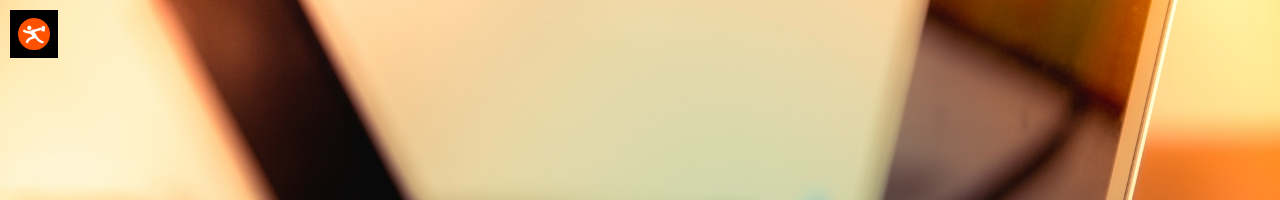
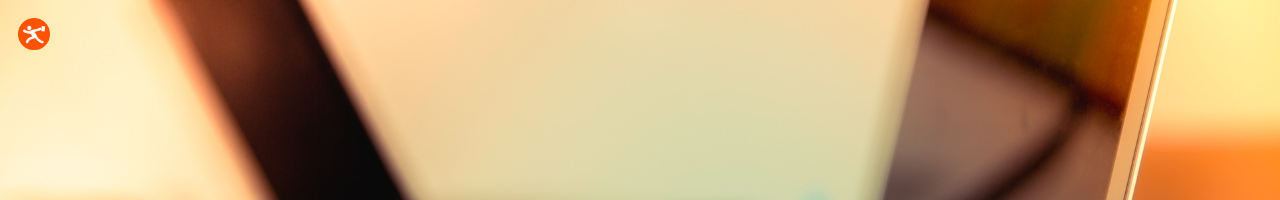
Before and after one commit to idmontie/ProjectManagementBlog, a Jekyll site: the page built from index.html, in a window 1280 px wide. Shown: the top 200 px of the page. Built offline with Jekyll 4.4.1, drawn with Linux system fonts in a browser that asks for light colours; nearby versions of some CDN libraries; some web fonts are replaced; Markdown is read by kramdown in place of the engine named in the settings; the list of posts is cut into pages by our own code.

Commit message:
Remove black box

```diff
--- a/css/main.sass
+++ b/css/main.sass
@@ -45,7 +45,6 @@ body
   top: 10px
   width: $rs*3
   height: $rs*3
-  background-color: #000
   overflow: hidden
   z-index: 99
   .logo
```
